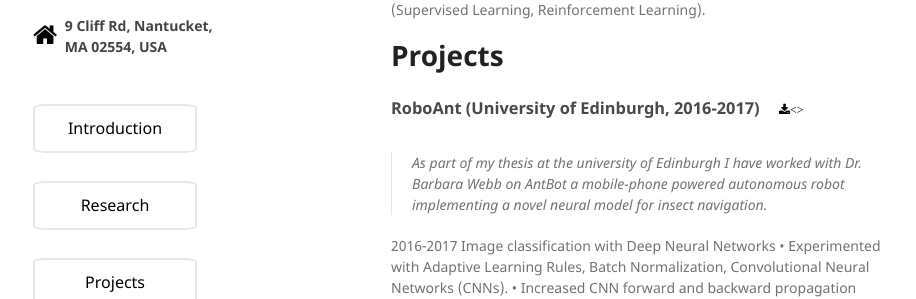
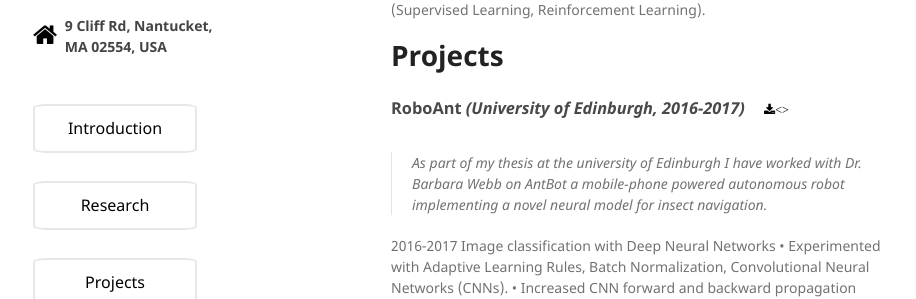
Before and after one commit to lucascimeca/lucascimeca.github.io, a Jekyll site: the page built from index.md, in a window 1280 px wide and 900 px high, scrolled down 709 px. Shown: the part 229-528 px from the top of the window, without its empty margins (179-1095 px from the left). Built offline with Jekyll 4.4.1, drawn with Linux system fonts in a browser that asks for light colours; nearby versions of some CDN libraries; the repository's description, which GitHub fills in, is left out.

Commit message:
Update index.md

```diff
--- a/index.md
+++ b/index.md
@@ -28,7 +28,7 @@ My interests lie mainly in Machine Learning and Robotics research, particularly
 
 # [](#Projects) Projects
 
-### [](#RoboAnt) RoboAnt (University of Edinburgh, 2016-2017)  <a href="https://bitbucket.org/lucascimeca/antbot-a-biologically-inspired-approach-to-path-integration/raw/90d120d07c7fc6221d4ef454e8d6abab17988a72/Luca_Scimeca_AntBot.pdf" class="fa fa-download" style="font-size: 12px"><>
+### [](#RoboAnt) RoboAnt _(University of Edinburgh, 2016-2017)_  <a href="https://bitbucket.org/lucascimeca/antbot-a-biologically-inspired-approach-to-path-integration/raw/90d120d07c7fc6221d4ef454e8d6abab17988a72/Luca_Scimeca_AntBot.pdf" class="fa fa-download" style="font-size: 12px"><>
 
 > As part of my thesis at the university of Edinburgh I have worked with Dr. Barbara Webb on AntBot a mobile-phone powered autonomous robot implementing a novel neural model for insect navigation.
 
```
